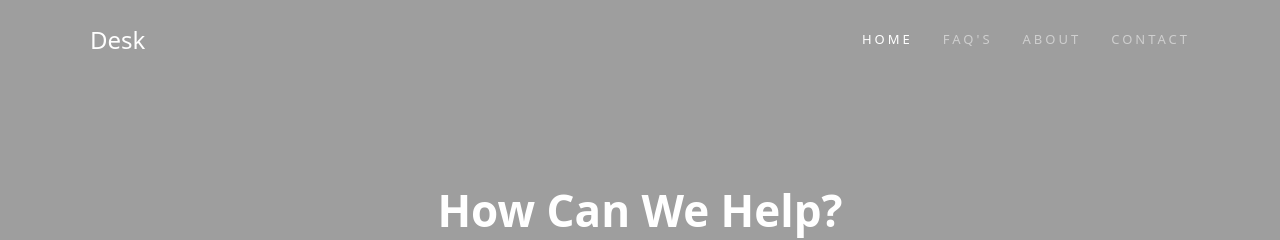
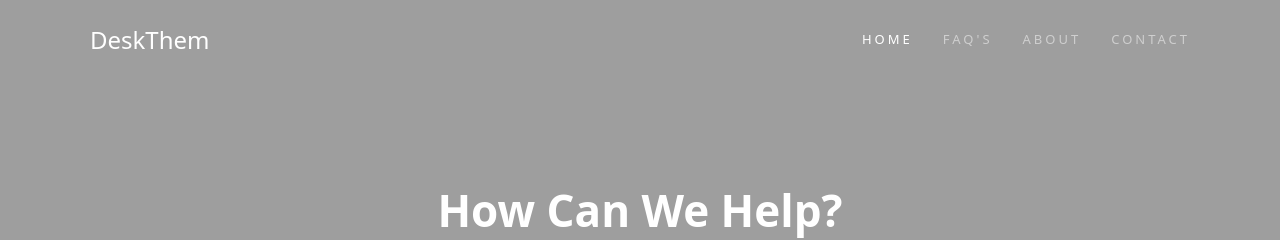
Before and after one commit to robbertl/robbertl.github.io, a Jekyll site: the page built from index.md, in a window 1280 px wide. Shown: the top 240 px of the page. Built offline with Jekyll 4.4.1, drawn with Linux system fonts in a browser that asks for light colours.

Commit message:
Update _config.yml

```diff
--- a/_config.yml
+++ b/_config.yml
@@ -5,7 +5,7 @@
 # 'bundle exec jekyll serve'. If you change this file, please restart the server process.
 
 # Site title and description
-title: Desk
+title: DeskThem
 description: Knowledge base Jekyll theme.
 
 # Site subpath, e.g. /blog
@@ -21,7 +21,7 @@ timezone: Europe/Dublin
 url: 'https://robbertl.github.io'
 
 # Site logo, dark and light depending on page hero text setting dark/light
-logo_image:
+brand:
   text: DeskTheme # e.g. logo.png, upload logo image file to /assets/posts/ folder
 
 # Author settings, displayed on about page
```
